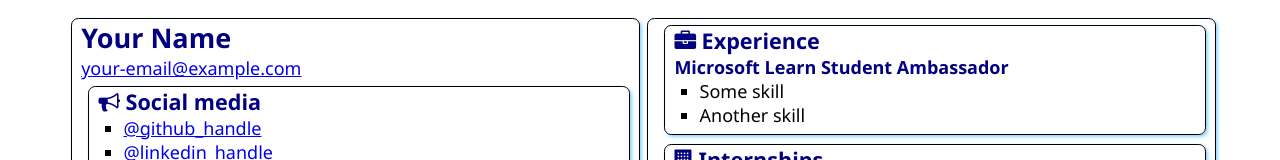
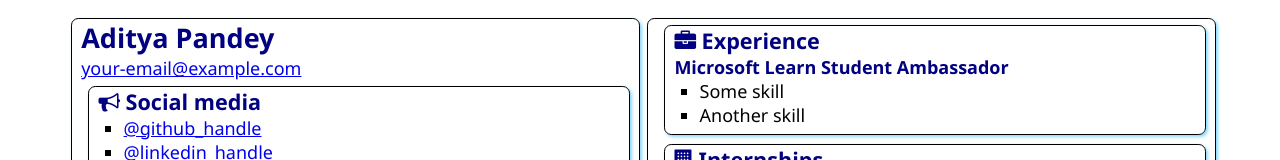
Before and after one commit to AdityaPandey99/SATechnicalOnboarding, a plain HTML site: page src/index.html in a window 1280 px wide. Shown: the top 160 px of the page. Drawn offline with Linux system fonts and the light colour scheme.

Commit message:
Add my name

```diff
--- a/src/index.html
+++ b/src/index.html
@@ -12,7 +12,7 @@
 <body>
     <main>
         <article class="box">
-            <h1>Your Name</h1>
+            <h1>Aditya Pandey</h1>
             <div><a href="mailto:your.email@example.com">your-email@example.com</a></div>
 
             <section class="box">
```
